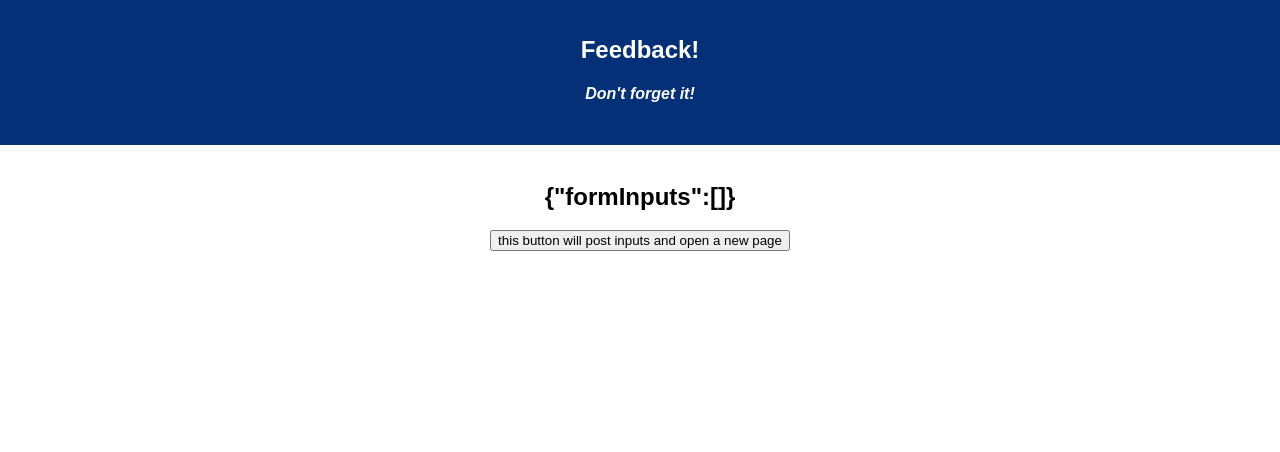
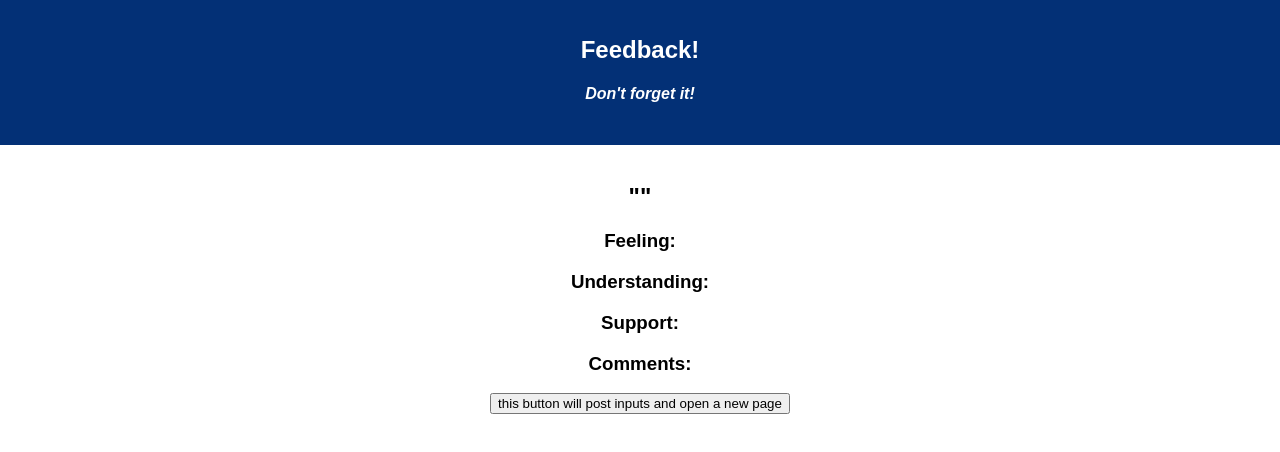
Before and after one commit to jordanNewberry21/redux-feedback-loop, a React (Create React App) app: page /#/review in a window 1280 px wide. Shown: the top 452 px of the page. Built offline with nearby package versions, Linux system fonts and the light colour scheme.

Commit message:
was able to collect data from each view in the redux store and display on the review page. going to try to POST next.

```diff
--- a/src/components/Comments/Comments.js
+++ b/src/components/Comments/Comments.js
@@ -10,7 +10,7 @@ class Comments extends Component{
 
     nextPage = () => {
         console.log('In nextPage button.....');
-        this.props.dispatch( { type: 'INPUT_FORM', payload: this.state.newFeedback})
+        this.props.dispatch( { type: 'INPUT_FORM', payload: this.state.newFeedback.comments})
         this.props.history.push('/review');
     }
 
--- a/src/components/Feeling/Feeling.js
+++ b/src/components/Feeling/Feeling.js
@@ -10,13 +10,22 @@ class Feeling extends Component{
     }
 
     nextPage = () => {
-        console.log('In nextPage button.....');
-        this.props.dispatch( { type: 'INPUT_FORM', payload: this.state.newFeedback})
-        this.props.history.push('/understanding');
+        if (this.state.newFeedback === '') {
+            alert('Please fill in the required information!')
+        } else {
+            console.log('In nextPage button.....');
+            this.props.dispatch( { type: 'INPUT_FORM', payload: this.state.newFeedback.feeling})
+            // sending the data to the reduxStore like this puts it directly into the array.
+            // It doesn't have a key name to access it but I can display it on the review page
+            // using the index numbers.
+            // I feel like this way is probably not ideal, but i'm going to go with it for now.
+            this.props.history.push('/understanding');
+        }
     }
 
     handleChange = (event, inputType) => {
         console.log(inputType, '=', event.target.value)
+
         this.setState({
             newFeedback: {
                 ...this.state.newFeedback,
@@ -31,7 +40,7 @@ class Feeling extends Component{
             <div>
                 <h2>How are you feeling today?</h2>
                 <input onChange={(event) => this.handleChange(event, 'feeling')}
-                    type="number" max="6" label="Feeling?" />
+                    required type="number" max="6" label="Feeling?" />
                 <button onClick={this.nextPage}>NEXT</button>
             </div>
         ) //end return
--- a/src/components/Review/Review.js
+++ b/src/components/Review/Review.js
@@ -11,7 +11,19 @@ class Review extends Component{
     render(){
         return(
             <div>
-                <h2>{JSON.stringify(this.props.reduxState)}</h2>
+                <h2>{JSON.stringify(this.props.reduxState.formInputs)}</h2>
+                <div>
+                    <h3>Feeling: {this.props.reduxState.formInputs[0]}</h3>
+                </div>
+                <div>
+                    <h3>Understanding: {this.props.reduxState.formInputs[1]}</h3>
+                </div>
+                <div>
+                    <h3>Support: {this.props.reduxState.formInputs[2]}</h3>
+                </div>
+                <div>
+                    <h3>Comments: {this.props.reduxState.formInputs[3]}</h3>
+                </div>
                 <button onClick={this.submit}>this button will post inputs and open a new page</button>
             </div>
         ) //end return
--- a/src/components/Support/Support.js
+++ b/src/components/Support/Support.js
@@ -11,7 +11,7 @@ class Support extends Component{
 
     nextPage = () => {
         console.log('In nextPage button.....');
-        this.props.dispatch( { type: 'INPUT_FORM', payload: this.state.newFeedback})
+        this.props.dispatch( { type: 'INPUT_FORM', payload: this.state.newFeedback.support})
         this.props.history.push('/comments');
     }
 
@@ -31,7 +31,7 @@ class Support extends Component{
             <div>
                 <h2>How well are you feeling supported?</h2>
                 <input onChange={(event) => this.handleChange(event, 'support')}
-                    type="number" max="6" label="supported?" />
+                    required type="number" max="6" label="supported?" />
                 <button onClick={this.nextPage}>NEXT</button>
             </div>
         ) //end return
--- a/src/components/Understanding/Understanding.js
+++ b/src/components/Understanding/Understanding.js
@@ -12,7 +12,7 @@ class Understanding extends Component{
 
     nextPage = () => {
         console.log('In nextPage button.....');
-        this.props.dispatch( { type: 'INPUT_FORM', payload: this.state.newFeedback})
+        this.props.dispatch( { type: 'INPUT_FORM', payload: this.state.newFeedback.understanding})
         this.props.history.push('/support');
     }
 
@@ -32,7 +32,7 @@ class Understanding extends Component{
             <div>
                 <h2>How well are you understanding the current content?</h2>
                 <input onChange={(event) => this.handleChange(event, 'understanding')}
-                    type="number" max="6" label="understanding?" />
+                    required type="number" max="6" label="understanding?" />
                 <button onClick={this.nextPage}>NEXT</button>
             </div>
         ) //end return
--- a/src/index.js
+++ b/src/index.js
@@ -8,7 +8,7 @@ import logger from 'redux-logger';
 import { createStore, combineReducers, applyMiddleware } from 'redux';
 import { Provider } from 'react-redux';
 
-const formInputs = (state=[], action) => {
+const formInputs = (state='', action) => {
     if (action.type === 'INPUT_FORM') {
         return [...state, action.payload]
     }
```
